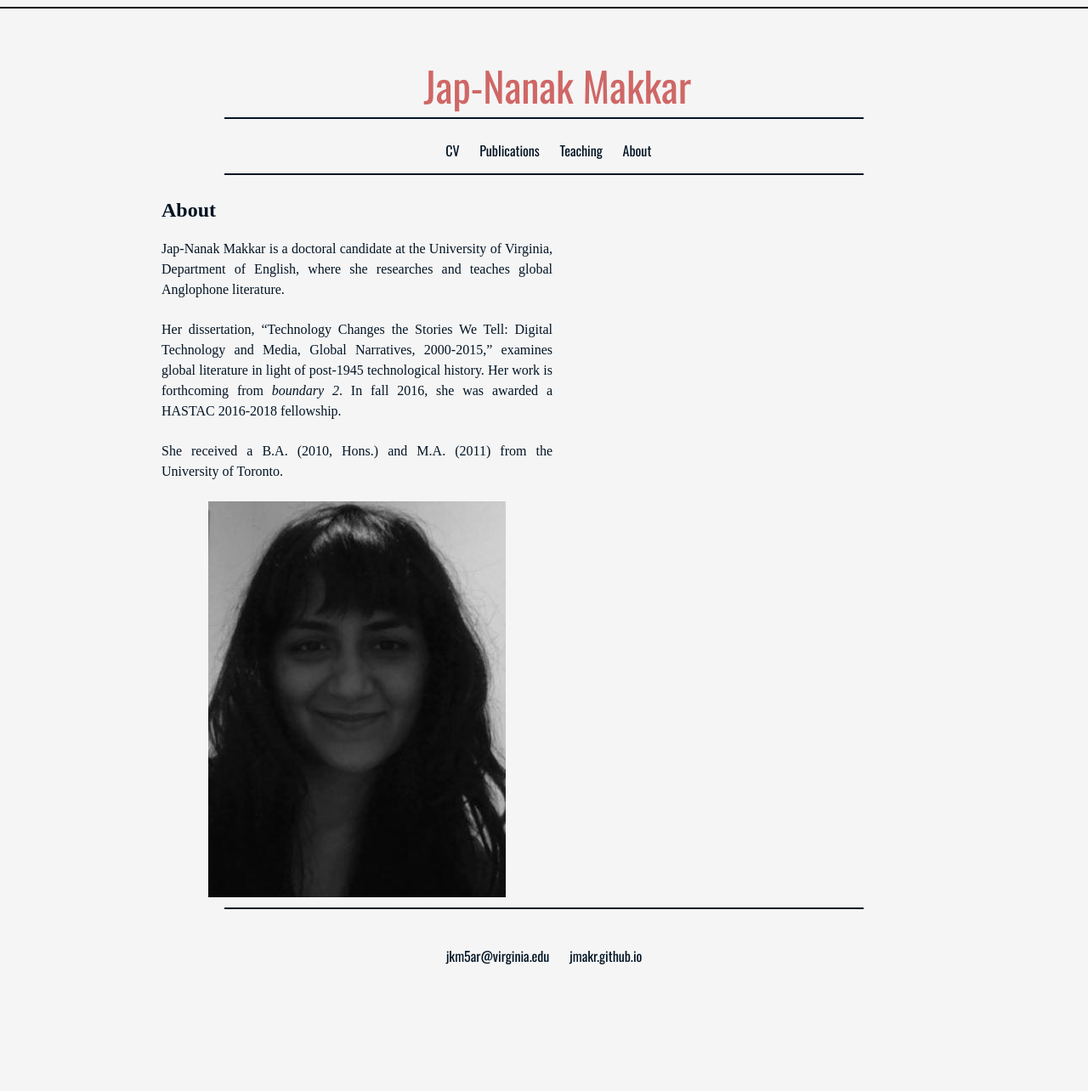
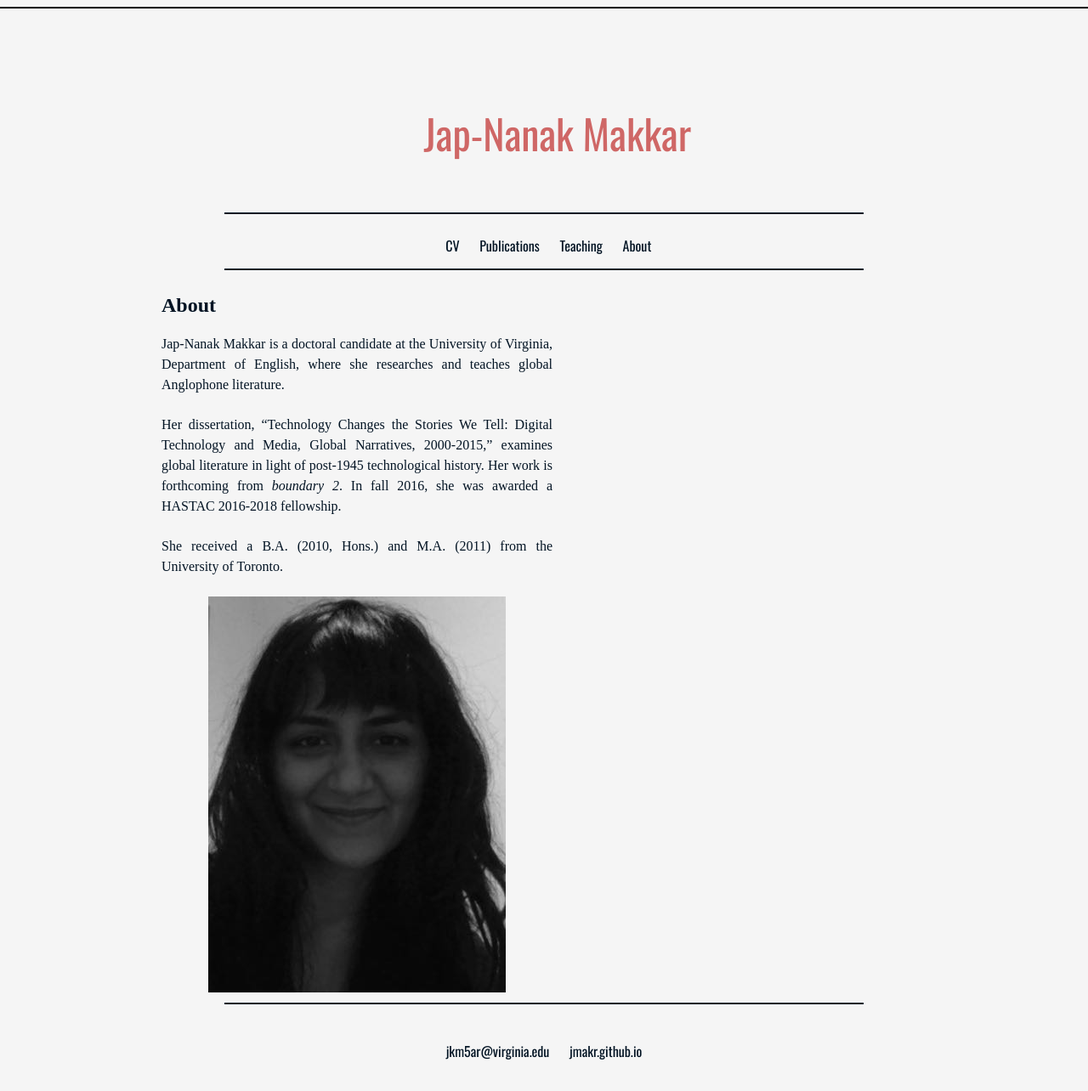
Before and after one commit to jmakr/jmakr.github.io, a Jekyll site: the page built from index.html, in a window 1280 px wide. Shown: the whole page at 85% size. Built offline with Jekyll 4.4.1, drawn with Linux system fonts in a browser that asks for light colours; some web fonts are replaced; before the commit the page ends 1172 px from its top, so only the background shows below that.

Commit message:
Update main.css

```diff
--- a/css/main.css
+++ b/css/main.css
@@ -1,4 +1,4 @@
-header2 {
+.header2 {
   display: block;
   background-color: #F5F5F5; /*eggshell*/
   height: 7em;
```
